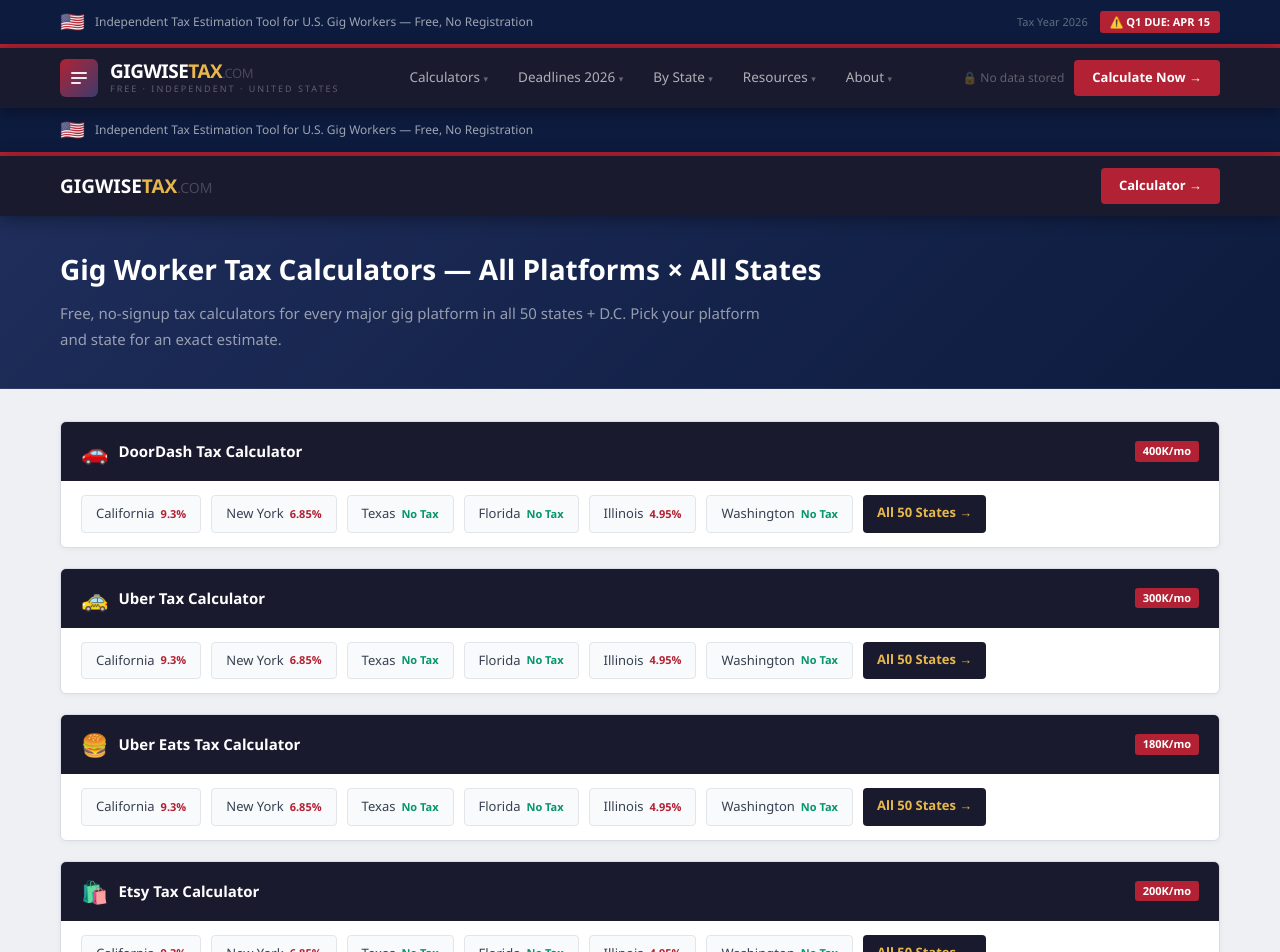
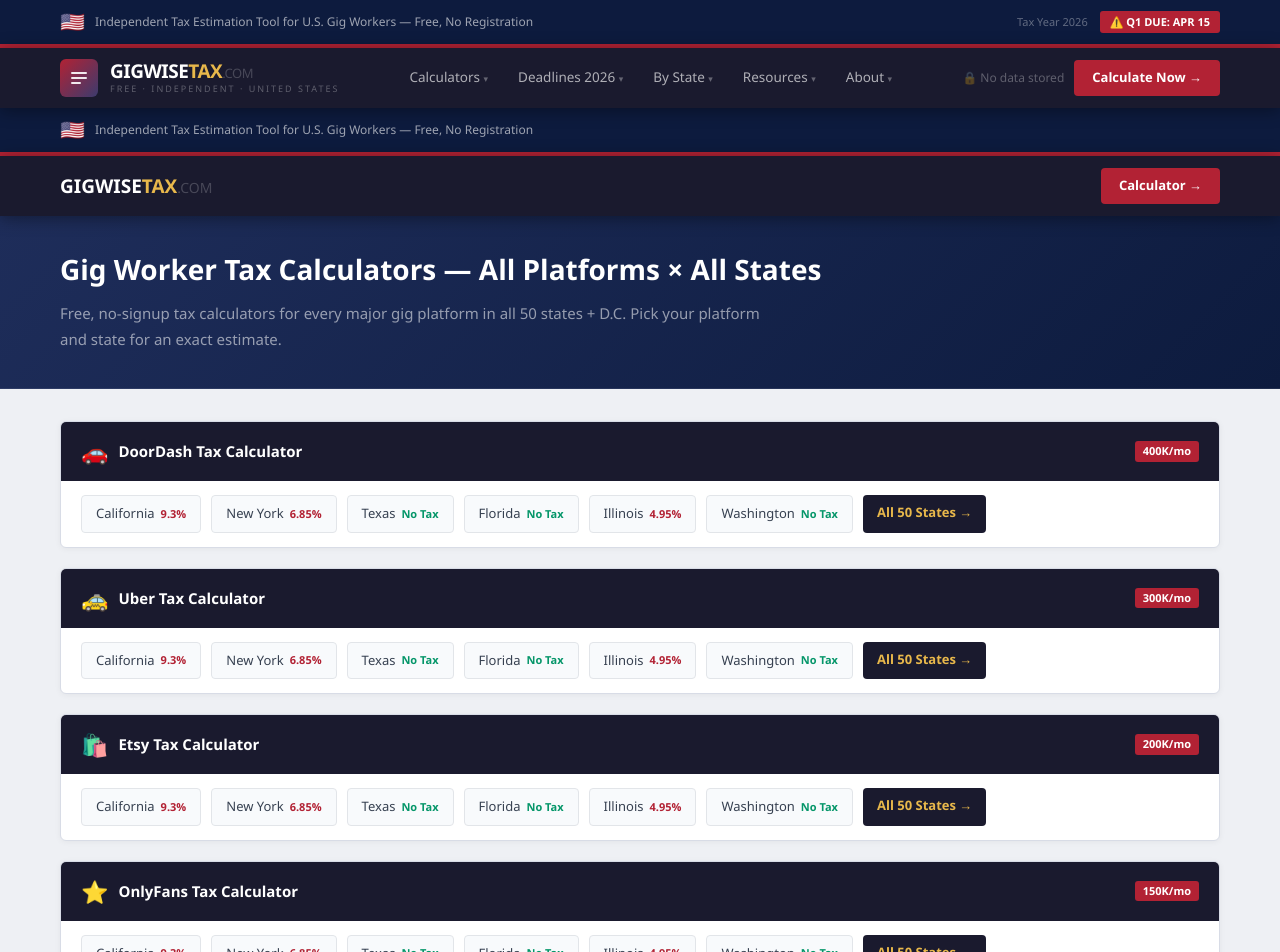
Before and after one commit to devqrcraft-ui/gigwisetax, a Next.js app: page /calculators in a window 1280 px wide. Shown: the top 952 px of the page. Built offline with nearby package versions, Linux system fonts and the light colour scheme.

Commit message:
fix: remove platforms without state pages from calculators

```diff
--- a/app/calculators/page.tsx
+++ b/app/calculators/page.tsx
@@ -10,16 +10,12 @@
 const PLATFORMS = [
   { slug: "doordash", name: "DoorDash", emoji: "🚗", searches: "400K/mo" },
   { slug: "uber", name: "Uber", emoji: "🚕", searches: "300K/mo" },
-  { slug: "uber-eats", name: "Uber Eats", emoji: "🍔", searches: "180K/mo" },
   { slug: "etsy", name: "Etsy", emoji: "🛍️", searches: "200K/mo" },
   { slug: "onlyfans", name: "OnlyFans", emoji: "⭐", searches: "150K/mo" },
   { slug: "instacart", name: "Instacart", emoji: "🛒", searches: "150K/mo" },
   { slug: "airbnb", name: "Airbnb", emoji: "🏠", searches: "120K/mo" },
   { slug: "amazon-flex", name: "Amazon Flex", emoji: "📦", searches: "80K/mo" },
   { slug: "lyft", name: "Lyft", emoji: "🚖", searches: "70K/mo" },
-  { slug: "fiverr", name: "Fiverr", emoji: "💻", searches: "60K/mo" },
-  { slug: "upwork", name: "Upwork", emoji: "🖥️", searches: "55K/mo" },
-  { slug: "rover", name: "Rover", emoji: "🐕", searches: "40K/mo" },
 ];
 
 const TOP_STATES = [
```
